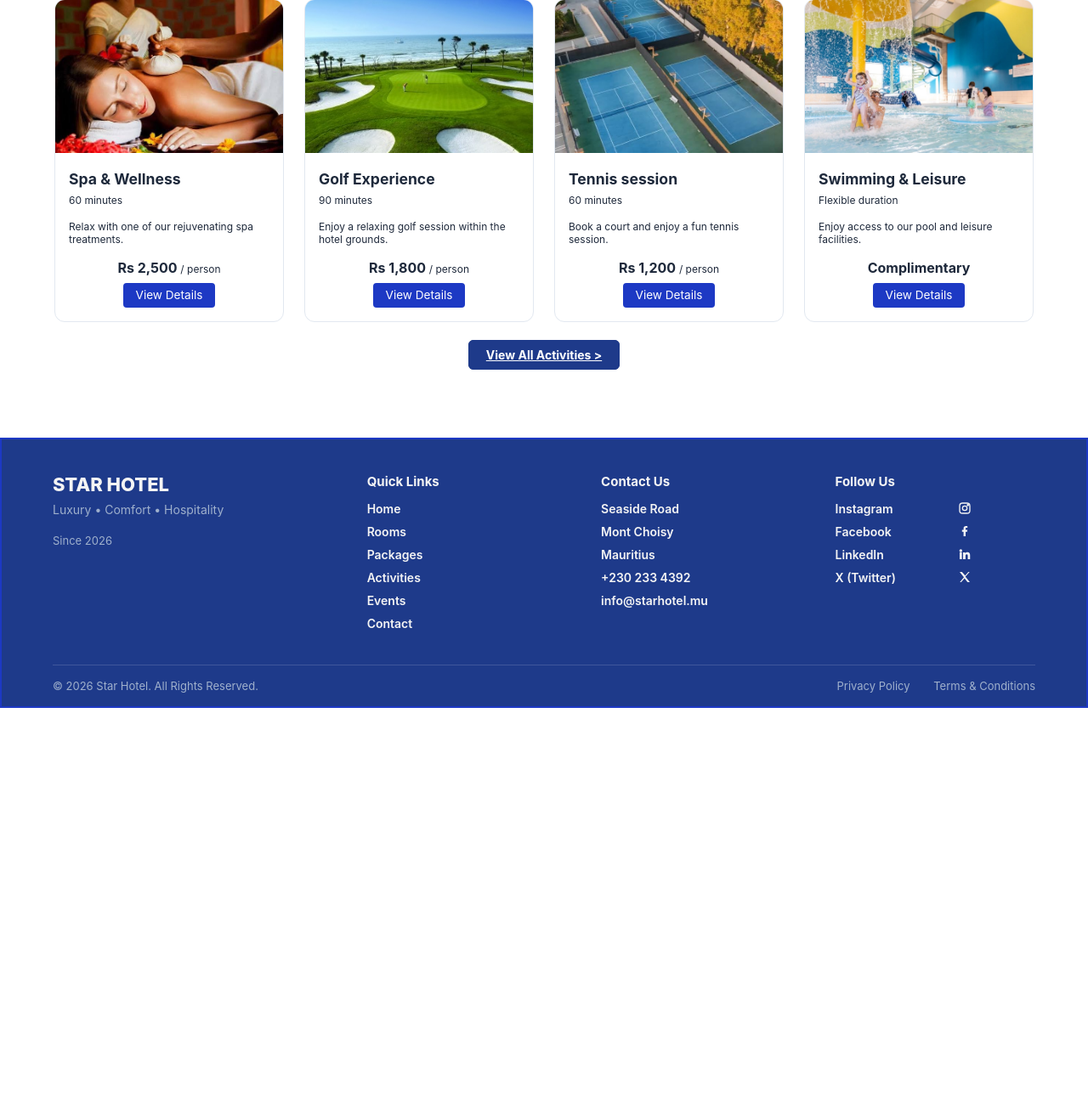
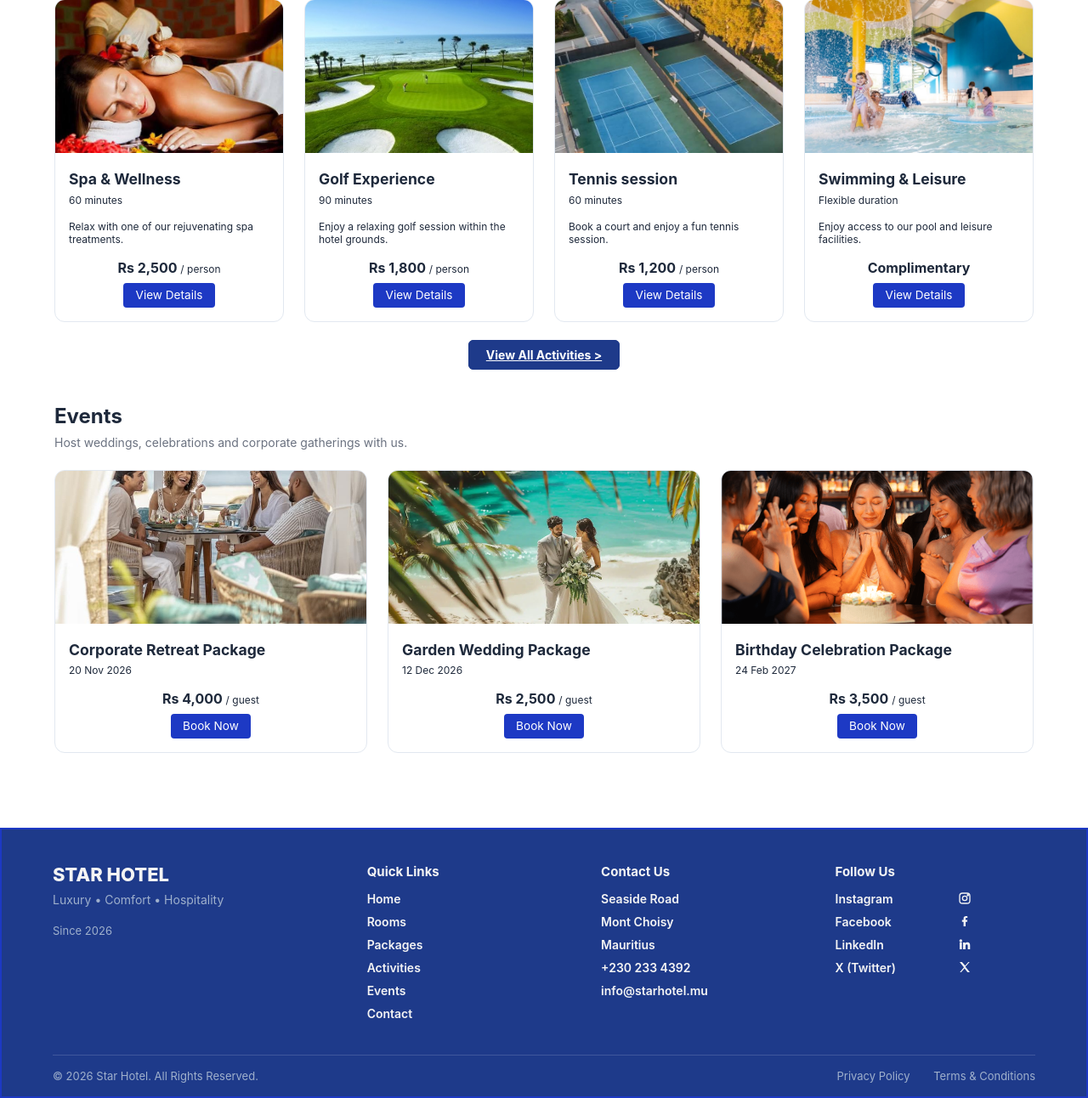
Before and after one commit to Ayushr0129/Star-hotel, a Django app: page / in a window 1280 px wide. Shown: the part 1948-3240 px from the top of the page at 85% size. Before the commit the page ends 2781 px from the top, so only its background shows below. Run offline with Django 5.2, Linux system fonts and the light colour scheme; data comes from the database, SQL or seed files in the repository.

Commit message:
Added events section to home page

```diff
--- a/StarHotel/hotel/templates/hotel/home.html
+++ b/StarHotel/hotel/templates/hotel/home.html
@@ -200,4 +200,28 @@
         <a href="{% url 'activities' %}" class="btn-navy">View All Activities &gt;</a>
     </div>
 </section>
+
+<!-- Events -->
+<section class="container">
+    <h2>Events</h2>
+    <p class="section-subtitle">Host weddings, celebrations and corporate gatherings with us.</p>
+
+    <div class="card-grid">
+        {% for event in events %}
+        <div class="card">
+            <img src="{% static event.image_path %}" alt="{{ event.title }}" class="card-img">
+            <div class="card-body">
+                <h3 class="card-title">{{ event.title }}</h3>
+                <p class="card-meta">{{ event.date|date:"d M Y" }}</p>
+                <div class="card-footer">
+                    <strong>Rs {{ event.price|floatformat:"0g" }} <span style="font-weight:400; font-size:0.75rem;">/ guest</span></strong>
+                    <a href="{% url 'events' %}#event-{{ event.id }}" class="btn-sm">Book Now</a>
+                </div>
+            </div>
+        </div>
+        {% empty %}
+        <p>No upcoming events right now.</p>
+        {% endfor %}
+    </div>
+</section>
 {% endblock %}
```
